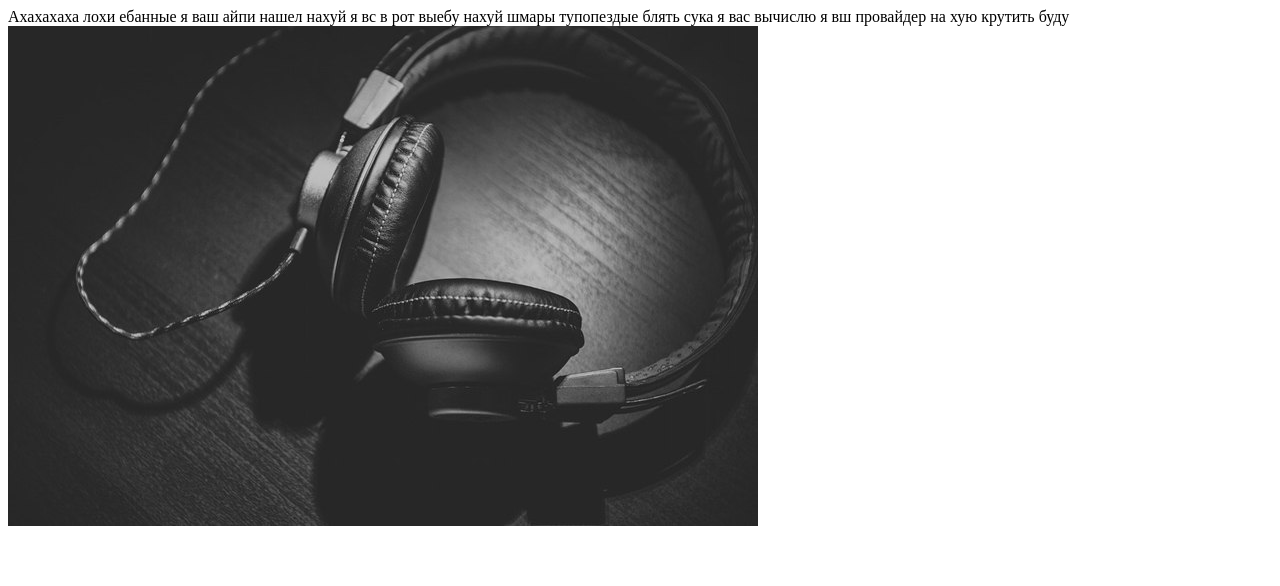
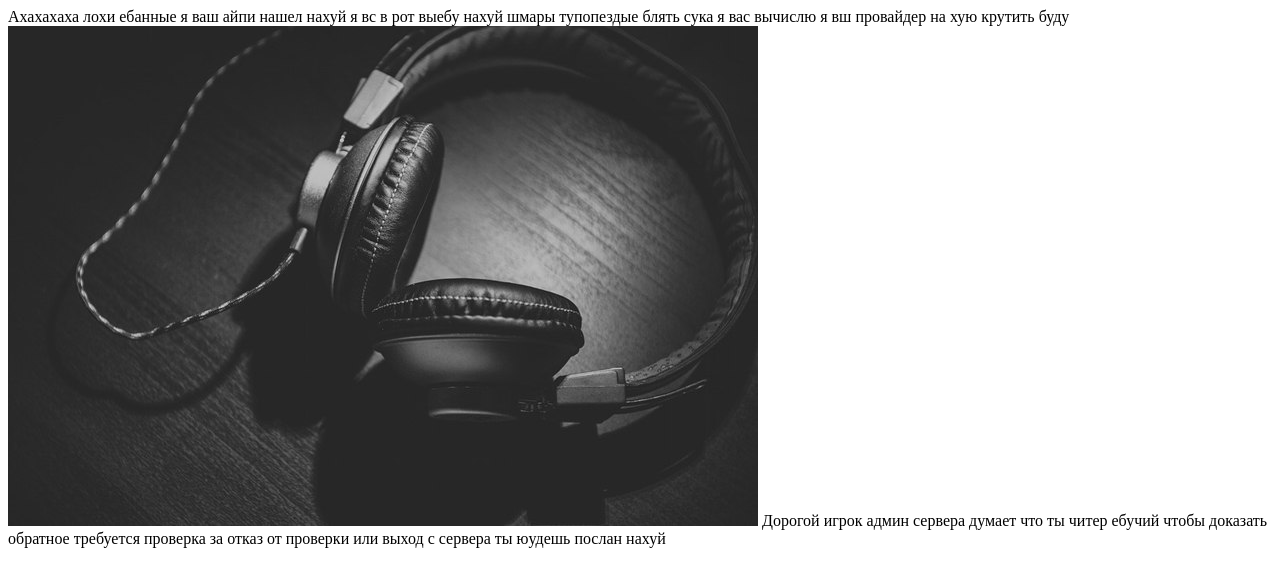
Before and after one commit to artemlimonov/pictures, a plain HTML site: page index.html in a window 1280 px wide. Drawn offline with Linux system fonts and the light colour scheme.

Commit message:
Update index.html

```diff
--- a/index.html
+++ b/index.html
@@ -7,5 +7,6 @@
 <body>
   Ахахахаха лохи ебанные я ваш айпи нашел нахуй я вс в рот выебу нахуй шмары тупопездые блять сука я вас вычислю я вш провайдер на хую крутить буду
   <img src="IMG_20220205_220642_611.jpg">
+  Дорогой игрок админ сервера думает что ты читер ебучий чтобы доказать обратное требуется проверка за отказ от проверки или выход с сервера ты юудешь послан нахуй
 </body>
 </html>
```
